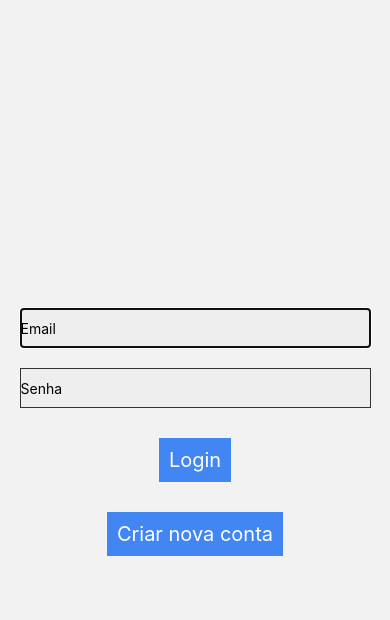
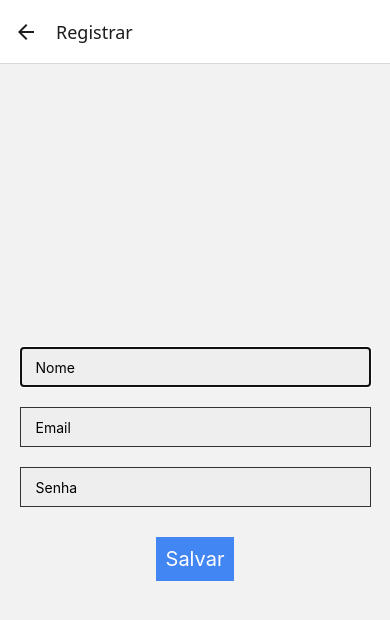
Before and after one commit to Masthw/React-Native, a React Native app in the folder lambe/: screen /Register in a window 390 px wide. Shown: the top 620 px of the page. Built offline with nearby package versions, Linux system fonts and the light colour scheme.

Commit message:
:sparkles: feat: create Register screen

```diff
--- a/lambe/App.tsx
+++ b/lambe/App.tsx
@@ -2,12 +2,15 @@ import React from 'react';
 import {SafeAreaView, StyleSheet} from 'react-native';
 import AppNavigator from './src/Navigator';
 import {GestureHandlerRootView} from 'react-native-gesture-handler';
+import {SafeAreaProvider} from 'react-native-safe-area-context';
 
 function App(): React.JSX.Element {
   return (
     <GestureHandlerRootView style={styles.container}>
       <SafeAreaView style={styles.container}>
-        <AppNavigator />
+        <SafeAreaProvider>
+          <AppNavigator />
+        </SafeAreaProvider>
       </SafeAreaView>
     </GestureHandlerRootView>
   );
--- a/lambe/src/Navigator.tsx
+++ b/lambe/src/Navigator.tsx
@@ -10,6 +10,7 @@ import {createNativeStackNavigator} from '@react-navigation/native-stack';
 import AddPhoto from './screens/AddPhoto';
 import Profile from './screens/Profile';
 import Login from './screens/Login';
+import Register from './screens/Register';
 
 export type TabParamList = {
   Feed: undefined;
@@ -19,6 +20,7 @@ export type TabParamList = {
 
 export type RootStackParamList = {
   Login: undefined;
+  Register: undefined;
   HomeTabs: undefined;
 };
 
@@ -69,6 +71,11 @@ const AppNavigator = () => {
     <NavigationContainer>
       <Stack.Navigator screenOptions={{headerShown: false}}>
         <Stack.Screen name="Login" component={Login} />
+        <Stack.Screen
+          name="Register"
+          component={Register}
+          options={{headerShown: true, title: 'Registrar'}}
+        />
         <Stack.Screen name="HomeTabs" component={HomeTabs} />
       </Stack.Navigator>
     </NavigationContainer>
--- a/lambe/src/screens/Login.tsx
+++ b/lambe/src/screens/Login.tsx
@@ -15,7 +15,9 @@ const Login: React.FC = () => {
   const login = () => {
     navigation.navigate('HomeTabs');
   };
-  const signup = () => {};
+  const signup = () => {
+    navigation.navigate('Register');
+  };
 
   return (
     <View style={styles.container}>
--- /dev/null
+++ b/lambe/src/screens/Register.tsx
@@ -0,0 +1,66 @@
+import React, {useState} from 'react';
+import {Text} from 'react-native';
+import {StyleSheet, TextInput, TouchableOpacity, View} from 'react-native';
+
+const Register: React.FC = () => {
+  const [name, setName] = useState<string>('');
+  const [email, setEmail] = useState<string>('');
+  const [password, setPassword] = useState<string>('');
+
+  const register = () => {};
+
+  return (
+    <View style={styles.container}>
+      <TextInput
+        placeholder="Nome"
+        style={styles.input}
+        autoFocus={true}
+        value={name}
+        onChangeText={setName}
+      />
+      <TextInput
+        placeholder="Email"
+        style={styles.input}
+        keyboardType="email-address"
+        value={email}
+        onChangeText={setEmail}
+      />
+      <TextInput
+        placeholder="Senha"
+        style={styles.input}
+        secureTextEntry={true}
+        value={password}
+        onChangeText={setPassword}
+      />
+      <TouchableOpacity onPress={register} style={styles.button}>
+        <Text style={styles.buttonText}>Salvar</Text>
+      </TouchableOpacity>
+    </View>
+  );
+};
+
+const styles = StyleSheet.create({
+  container: {
+    flex: 1,
+    alignItems: 'center',
+    justifyContent: 'center',
+  },
+  input: {
+    marginTop: 20,
+    width: '90%',
+    backgroundColor: '#eee',
+    height: 40,
+    borderWidth: 1,
+    borderColor: '#333',
+    paddingLeft: 15,
+  },
+  button: {
+    marginTop: 30,
+    padding: 10,
+    backgroundColor: '#4286f4',
+  },
+
+  buttonText: {fontSize: 20, color: '#FFF'},
+});
+
+export default Register;
```
